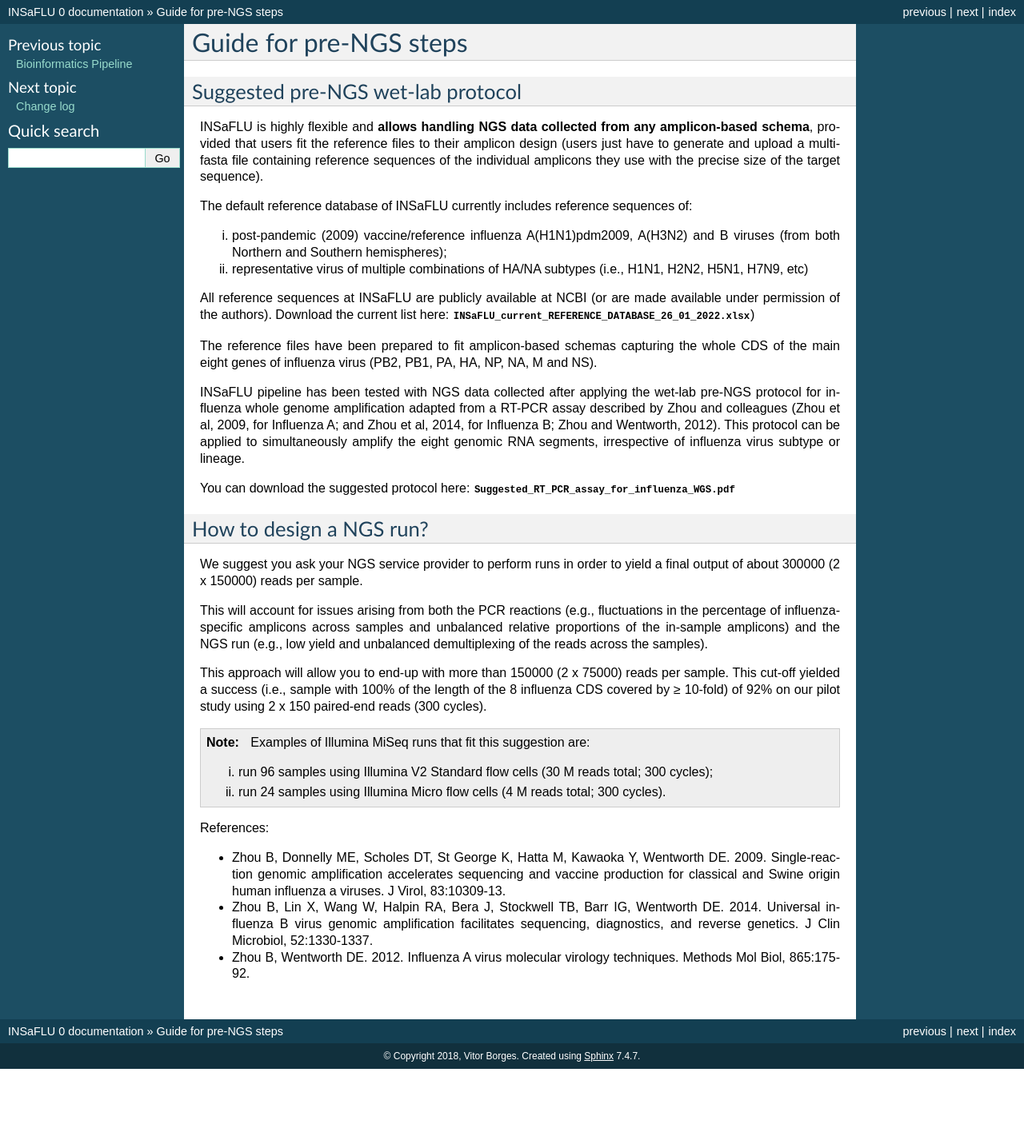
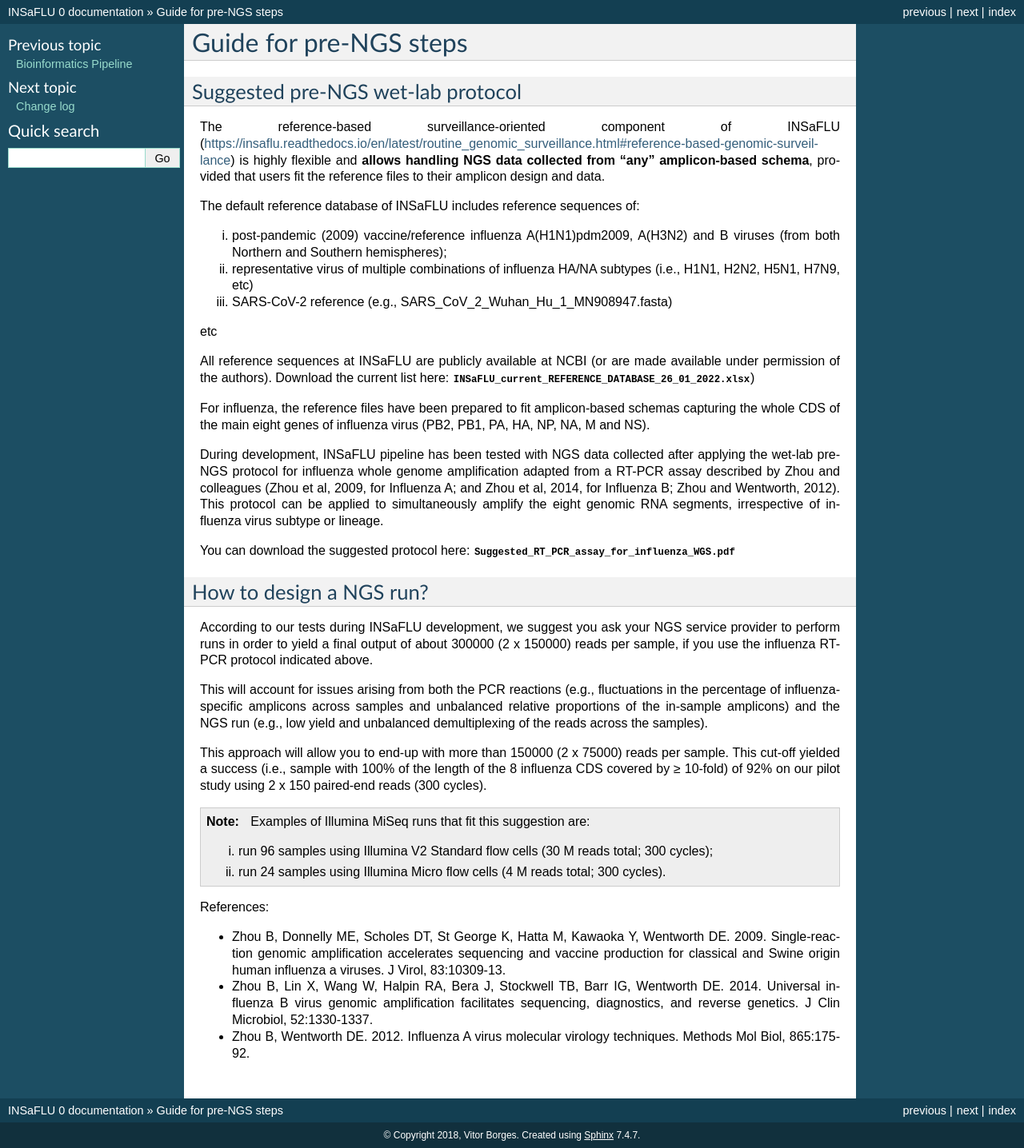
Before and after one commit to INSaFLU/insaflu_docs, a Sphinx documentation site: the page built from docs/guide_pre_ngs.rst, in a window 1280 px wide. Shown: the whole page at 80% size. Built offline with Sphinx 7.4.7, drawn with Linux system fonts in a browser that asks for light colours; formulas are drawn with MathJax 3; before the commit the page ends 1337 px from its top, so only the background shows below that.

Commit message:
Update guide

```diff
--- a/docs/guide_pre_ngs.rst
+++ b/docs/guide_pre_ngs.rst
@@ -4,26 +4,30 @@
 Suggested pre-NGS wet-lab protocol
 --------------------------------------
 
-INSaFLU is highly flexible and **allows handling NGS data collected from any amplicon-based schema**, provided that users fit the reference files to their amplicon design (users just have to generate and upload a multi-fasta file containing reference sequences of the individual amplicons they use with the precise size of the target sequence).
+The reference-based surveillance-oriented component of INSaFLU (https://insaflu.readthedocs.io/en/latest/routine_genomic_surveillance.html#reference-based-genomic-surveillance) is highly flexible and **allows handling NGS data collected from "any" amplicon-based schema**, provided that users fit the reference files to their amplicon design and data.
 
-The default reference database of INSaFLU currently includes reference sequences of:
+The default reference database of INSaFLU includes reference sequences of:
 
 i) post-pandemic (2009) vaccine/reference influenza A(H1N1)pdm2009, A(H3N2) and B viruses (from both Northern and Southern hemispheres);
 
-ii) representative virus of multiple combinations of HA/NA subtypes (i.e., H1N1, H2N2, H5N1, H7N9, etc)
+ii) representative virus of multiple combinations of influenza HA/NA subtypes (i.e., H1N1, H2N2, H5N1, H7N9, etc)
+
+iii) SARS-CoV-2 reference (e.g., SARS_CoV_2_Wuhan_Hu_1_MN908947.fasta)
+
+etc
 
 All reference sequences at INSaFLU  are publicly available at NCBI (or are made available under permission of the authors). Download the current list here: :download:`INSaFLU_current_REFERENCE_DATABASE_26_01_2022.xlsx <_static/INSaFLU_current_REFERENCE_DATABASE_26_01_2022.xlsx>`)
 
-The reference files have been prepared to fit amplicon-based schemas capturing the whole CDS of the main eight genes of influenza virus (PB2, PB1, PA, HA, NP, NA, M and NS).
+For influenza, the reference files have been prepared to fit amplicon-based schemas capturing the whole CDS of the main eight genes of influenza virus (PB2, PB1, PA, HA, NP, NA, M and NS).
 
-INSaFLU pipeline has been tested with NGS data collected after applying the wet-lab pre-NGS protocol for influenza whole genome amplification adapted from a RT-PCR assay described by Zhou and colleagues (Zhou et al, 2009, for Influenza A; and Zhou et al, 2014, for Influenza B; Zhou and Wentworth, 2012). This protocol can be applied to simultaneously amplify the eight genomic RNA segments, irrespective of influenza virus subtype or lineage.
+During development, INSaFLU pipeline has been tested with NGS data collected after applying the wet-lab pre-NGS protocol for influenza whole genome amplification adapted from a RT-PCR assay described by Zhou and colleagues (Zhou et al, 2009, for Influenza A; and Zhou et al, 2014, for Influenza B; Zhou and Wentworth, 2012). This protocol can be applied to simultaneously amplify the eight genomic RNA segments, irrespective of influenza virus subtype or lineage.
 
 You can download the suggested protocol here: :download:`Suggested_RT_PCR_assay_for_influenza_WGS.pdf <_static/Suggested_RT_PCR_assay_for_influenza_WGS.pdf>`
 
 How to design a NGS run?
 --------------------------------------
 
-We suggest you ask your NGS service provider to perform runs in order to yield a final output of about 300000 (2 x 150000) reads per sample.
+According to our tests during INSaFLU development, we suggest you ask your NGS service provider to perform runs in order to yield a final output of about 300000 (2 x 150000) reads per sample, if you use the influenza RT-PCR protocol indicated above.
 
 This will account for issues arising from both the PCR reactions (e.g., fluctuations in the percentage of influenza-specific amplicons across samples and unbalanced relative proportions of the in-sample amplicons) and the NGS run (e.g., low yield and unbalanced demultiplexing of the reads across the samples).
 
@@ -37,9 +41,6 @@
    ii) run 24 samples using Illumina Micro flow cells (4 M reads total; 300 cycles).
 
 
-
-
-
 References:
 
 - Zhou B, Donnelly ME, Scholes DT, St George K, Hatta M, Kawaoka Y, Wentworth DE. 2009. Single-reaction genomic amplification accelerates sequencing and vaccine production for classical and Swine origin human influenza a viruses. J Virol, 83:10309-13.
```
